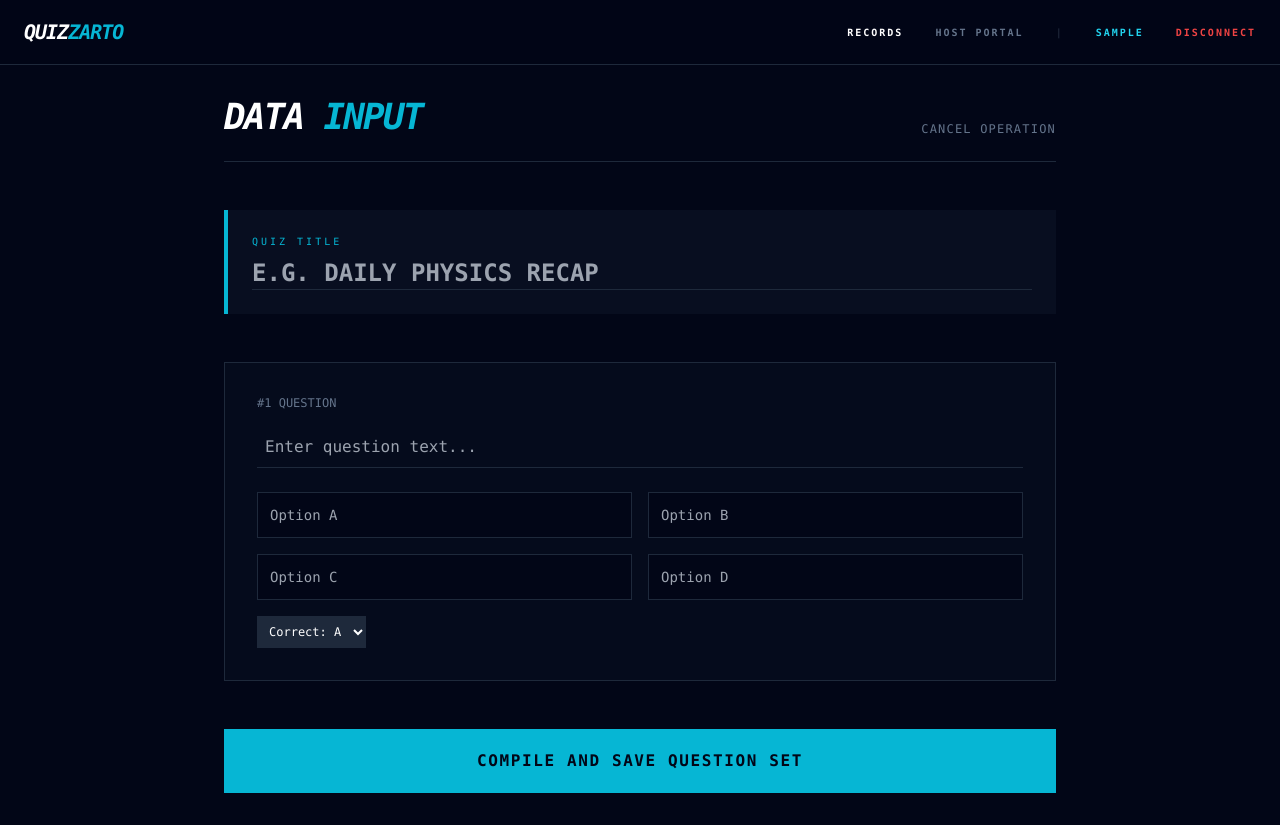
After one commit to bushibots/quizzarto, a Flask app: page /host/editor in a window 1280 px wide. The commit adds this page. Run offline with Flask 3, Linux system fonts and the light colour scheme; the visitor is signed in with stand-in values (Sample User, id 1); data that the repository does not hold is empty; some libraries are stand-ins or nearby versions.

Commit message:
UP TO CHECK

```diff
--- a/app.py
+++ b/app.py
@@ -4,7 +4,7 @@ import time
 import threading
 import random
 import string
-from models import db, User, Lobby, Score # Import from your new file
+from models import db, User, Lobby, Score, QuestionSet, Question# Import from your new file
 from werkzeug.security import generate_password_hash, check_password_hash
 import os  # NEW: For environment variables
 from flask import Flask, render_template, request, redirect, session, url_for
@@ -92,19 +92,19 @@ def login():
 
 @app.route('/host')
 def host():
-    # 1. Check if the user is logged in as a Coach
+    # 1. Security Check: Only logged-in Coaches can access this
     if not session.get('user_id') or not session.get('is_host'):
-        return redirect(url_for('host_auth')) # Redirect to host login if not authenticated
+        return redirect(url_for('host_auth'))
 
     user_id = session['user_id']
 
-    # 2. Look for an existing permanent PIN for this host
+    # 2. PIN Management: Look for an existing permanent PIN for this coach
     existing_lobby = Lobby.query.filter_by(host_id=user_id, is_active=True).first()
 
     if existing_lobby:
         pin = existing_lobby.pin
     else:
-        # 3. Generate a new permanent PIN if they don't have one
+        # Generate a new permanent PIN if they don't have one
         pin = ''.join(random.choices(string.digits, k=4))
         while Lobby.query.filter_by(pin=pin).first():
             pin = ''.join(random.choices(string.digits, k=4))
@@ -113,16 +113,20 @@ def host():
         db.session.add(new_lobby)
         db.session.commit()
 
-    # 4. Initialize the live game state in memory
+    # 3. Live State: Initialize the game state in memory if it doesn't exist
     if pin not in active_games:
         active_games[pin] = {
             "players": [],
             "current_q": -1,
             "state": "LOBBY",
-            "scores": {}
+            "scores": {},
+            "questions": [] # Will be populated when quiz is selected
         }
 
-    return render_template('host.html', pin=pin)
+    # 4. Data Loading: Fetch this coach's saved quizzes for the dropdown
+    my_quizzes = QuestionSet.query.filter_by(host_id=user_id).all()
+
+    return render_template('host.html', pin=pin, quizzes=my_quizzes)
 
 @app.route('/host/auth', methods=['GET', 'POST'])
 def host_auth():
@@ -164,7 +168,9 @@ def on_join(data):
     nickname = data.get('nickname')
     pin = data.get('pin')
 
+    # UPDATED: Check if PIN exists and send error if it doesn't
     if not pin or pin not in active_games:
+        emit('join_error', {"message": "INVALID SESSION PIN"}) # Send only to the sender
         return
 
     join_room(pin)
@@ -193,23 +199,36 @@ def on_join(data):
 # Inside app.py
 
 @socketio.on('start_quiz')
-def handle_start(pin):
+def handle_start(data):
+    pin = data.get('pin')
+    set_id = data.get('set_id') # New: The ID of the selected quiz
+
     if pin not in active_games:
         return
 
     room = active_games[pin]
+    if room.get("timer_active"): return
 
-    # NEW: Check if a timer is already active to prevent double-triggering
-    if room.get("timer_active"):
-        print(f"DEBUG: Timer already running for {pin}. Ignoring request.")
-        return
+    # NEW: If this is the first question, load the selected quiz into the room
+    if room["current_q"] == -1:
+        quiz_set = QuestionSet.query.get(set_id)
+        if not quiz_set: return
+
+        # Convert DB questions to the format the game expects
+        room["questions"] = []
+        for q in quiz_set.questions:
+            room["questions"].append({
+                "text": q.text,
+                "options": [q.option_a, q.option_b, q.option_c, q.option_d],
+                "correct": q.correct_index
+            })
 
     room["current_q"] += 1
 
-    if room["current_q"] < len(QUESTIONS):
+    if room["current_q"] < len(room["questions"]):
         room["state"] = "QUESTION"
-        room["timer_active"] = True  # Set flag to True
-        q_data = QUESTIONS[room["current_q"]]
+        room["timer_active"] = True
+        q_data = room["questions"][room["current_q"]]
 
         emit('new_question', {
             "question": q_data["text"],
@@ -221,27 +240,8 @@ def handle_start(pin):
         threading.Thread(target=run_timer, args=(pin, 15)).start()
     else:
         room["state"] = "FINAL"
-        leaderboard_data = get_leaderboard(pin)
+        emit('game_over', {"leaderboard": get_leaderboard(pin)}, to=pin)
 
-    # --- NEW: SAVE TO DATABASE ---
-        current_month = datetime.utcnow().strftime('%Y-%m') # e.g., "2026-02"
-
-    for entry in leaderboard_data:
-        # Find the user in the DB by nickname
-        user = User.query.filter_by(nickname=entry['nickname']).first()
-        if user and not user.is_guest:
-            # Add score to their permanent record
-            new_score = Score(
-                user_id=user.id,
-                points=entry['score'],
-                month_year=current_month
-            )
-            db.session.add(new_score)
-
-    db.session.commit()
-    # -----------------------------
-
-    emit('game_over', {"leaderboard": leaderboard_data}, to=pin)
 
 def run_timer(pin, seconds):
     for i in range(seconds, -1, -1):
@@ -281,6 +281,46 @@ def get_leaderboard(pin):
     sorted_scores = sorted(room["scores"].items(), key=lambda x: x[1], reverse=True)
     return [{"nickname": name, "score": score} for name, score in sorted_scores]
 
+@app.route('/host/editor', methods=['GET', 'POST'])
+def question_editor():
+    if not session.get('user_id') or not session.get('is_host'):
+        return redirect(url_for('host_auth'))
+
+    user_id = session['user_id']
+
+    if request.method == 'POST':
+        title = request.form.get('quiz_title')
+        new_set = QuestionSet(title=title, host_id=user_id)
+        db.session.add(new_set)
+        db.session.flush() # Gets the ID for the new set
+
+        # Logic to extract multiple questions from the form
+        texts = request.form.getlist('q_text[]')
+        opts_a = request.form.getlist('q_a[]')
+        opts_b = request.form.getlist('q_b[]')
+        opts_c = request.form.getlist('q_c[]')
+        opts_d = request.form.getlist('q_d[]')
+        corrects = request.form.getlist('q_correct[]')
+
+        for i in range(len(texts)):
+            q = Question(
+                set_id=new_set.id,
+                text=texts[i],
+                option_a=opts_a[i],
+                option_b=opts_b[i],
+                option_c=opts_c[i],
+                option_d=opts_d[i],
+                correct_index=int(corrects[i])
+            )
+            db.session.add(q)
+
+        db.session.commit()
+        return redirect(url_for('host'))
+
+    # Get existing sets to display
+    my_sets = QuestionSet.query.filter_by(host_id=user_id).all()
+    return render_template('editor.html', sets=my_sets)
+
 @app.route('/leaderboard')
 def global_leaderboard():
     current_month = datetime.utcnow().strftime('%Y-%m')
--- a/templates/base.html
+++ b/templates/base.html
@@ -10,14 +10,17 @@
     <link rel="stylesheet" href="{{ url_for('static', filename='css/style.css') }}">
 </head>
 <body class="bg-slate-950 text-white font-mono min-h-screen flex flex-col">
+
     <nav class="border-b border-slate-800 bg-slate-950/80 backdrop-blur-md sticky top-0 z-50">
         <div class="max-w-7xl mx-auto px-6 h-16 flex items-center justify-between">
-            <a href="/" class="text-xl font-black italic tracking-tighter">
+            <a href="/" class="text-xl font-black italic tracking-tighter hover:text-cyan-400 transition-colors">
                 QUIZ<span class="text-cyan-500">ZARTO</span>
             </a>
 
             <div class="flex items-center gap-8 text-[10px] font-bold uppercase tracking-[0.2em]">
                 <a href="/leaderboard" class="hover:text-cyan-400 transition-colors">Records</a>
+
+                <a href="/host" class="hover:text-white text-slate-500 transition-colors">Host Portal</a>
 
                 {% if session.get('nickname') %}
                     <span class="text-slate-800">|</span>
@@ -29,7 +32,7 @@
             </div>
         </div>
     </nav>
-    <main class="flex-grow flex flex-col items-center justify-center">
+    <main class="flex-grow flex flex-col items-center justify-center w-full">
         {% block content %}{% endblock %}
     </main>
 
--- /dev/null
+++ b/templates/editor.html
@@ -0,0 +1,43 @@
+{% extends "base.html" %}
+
+{% block content %}
+<div class="w-full max-w-4xl p-8">
+    <div class="flex justify-between items-end mb-12 border-b border-slate-800 pb-6">
+        <h1 class="text-4xl font-black italic tracking-tighter">DATA <span class="text-cyan-500">INPUT</span></h1>
+        <a href="/host" class="text-xs uppercase tracking-widest text-slate-500 hover:text-white">Cancel Operation</a>
+    </div>
+
+    <form action="/host/editor" method="POST" class="space-y-12">
+        <div class="bg-slate-900/50 p-6 border-l-4 border-cyan-500">
+            <label class="block text-[10px] uppercase tracking-[0.3em] text-cyan-500 mb-2">Quiz Title</label>
+            <input type="text" name="quiz_title" placeholder="E.G. DAILY PHYSICS RECAP" required
+                   class="w-full bg-transparent text-2xl font-bold outline-none border-b border-slate-800 focus:border-white transition-colors">
+        </div>
+
+        <div id="questions-container" class="space-y-8">
+            <div class="p-8 border border-slate-800 bg-slate-900/30">
+                <p class="text-slate-500 text-xs mb-4">#1 QUESTION</p>
+                <input type="text" name="q_text[]" placeholder="Enter question text..." required class="w-full bg-transparent border-b border-slate-800 p-2 mb-6 outline-none focus:border-cyan-500">
+
+                <div class="grid grid-cols-2 gap-4">
+                    <input type="text" name="q_a[]" placeholder="Option A" required class="bg-slate-950 border border-slate-800 p-3 text-sm">
+                    <input type="text" name="q_b[]" placeholder="Option B" required class="bg-slate-950 border border-slate-800 p-3 text-sm">
+                    <input type="text" name="q_c[]" placeholder="Option C" required class="bg-slate-950 border border-slate-800 p-3 text-sm">
+                    <input type="text" name="q_d[]" placeholder="Option D" required class="bg-slate-950 border border-slate-800 p-3 text-sm">
+                </div>
+
+                <select name="q_correct[]" class="mt-4 bg-slate-800 text-xs p-2 outline-none">
+                    <option value="0">Correct: A</option>
+                    <option value="1">Correct: B</option>
+                    <option value="2">Correct: C</option>
+                    <option value="3">Correct: D</option>
+                </select>
+            </div>
+        </div>
+
+        <button type="submit" class="w-full bg-cyan-500 text-slate-950 font-black py-5 uppercase tracking-widest hover:bg-white transition-all">
+            Compile and Save Question Set
+        </button>
+    </form>
+</div>
+{% endblock %}
```
Also changed, not shown: models.py (+23 -2 lines), static/js/host.js (+7 -1 lines), static/js/player.js (+25 -4 lines).
